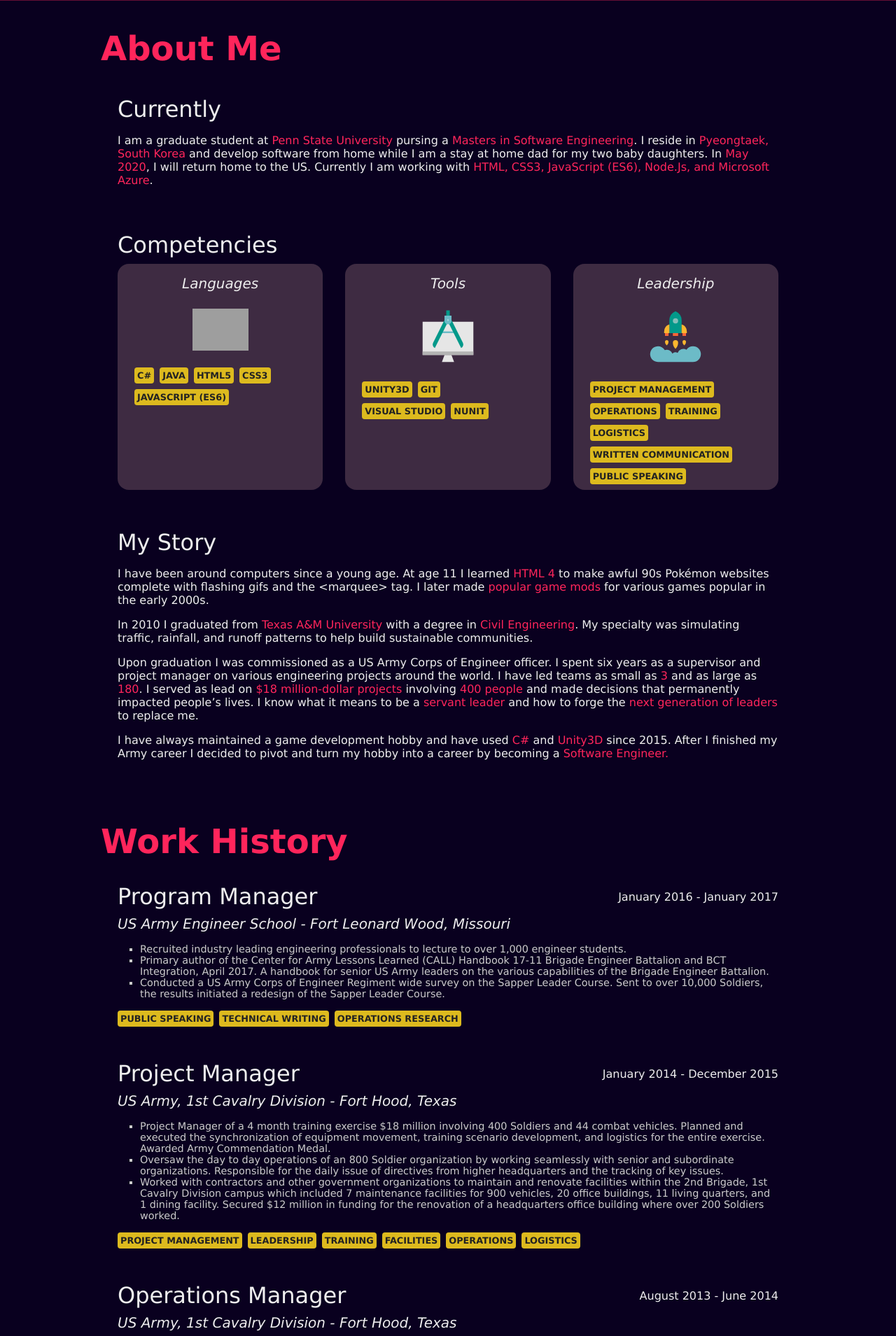
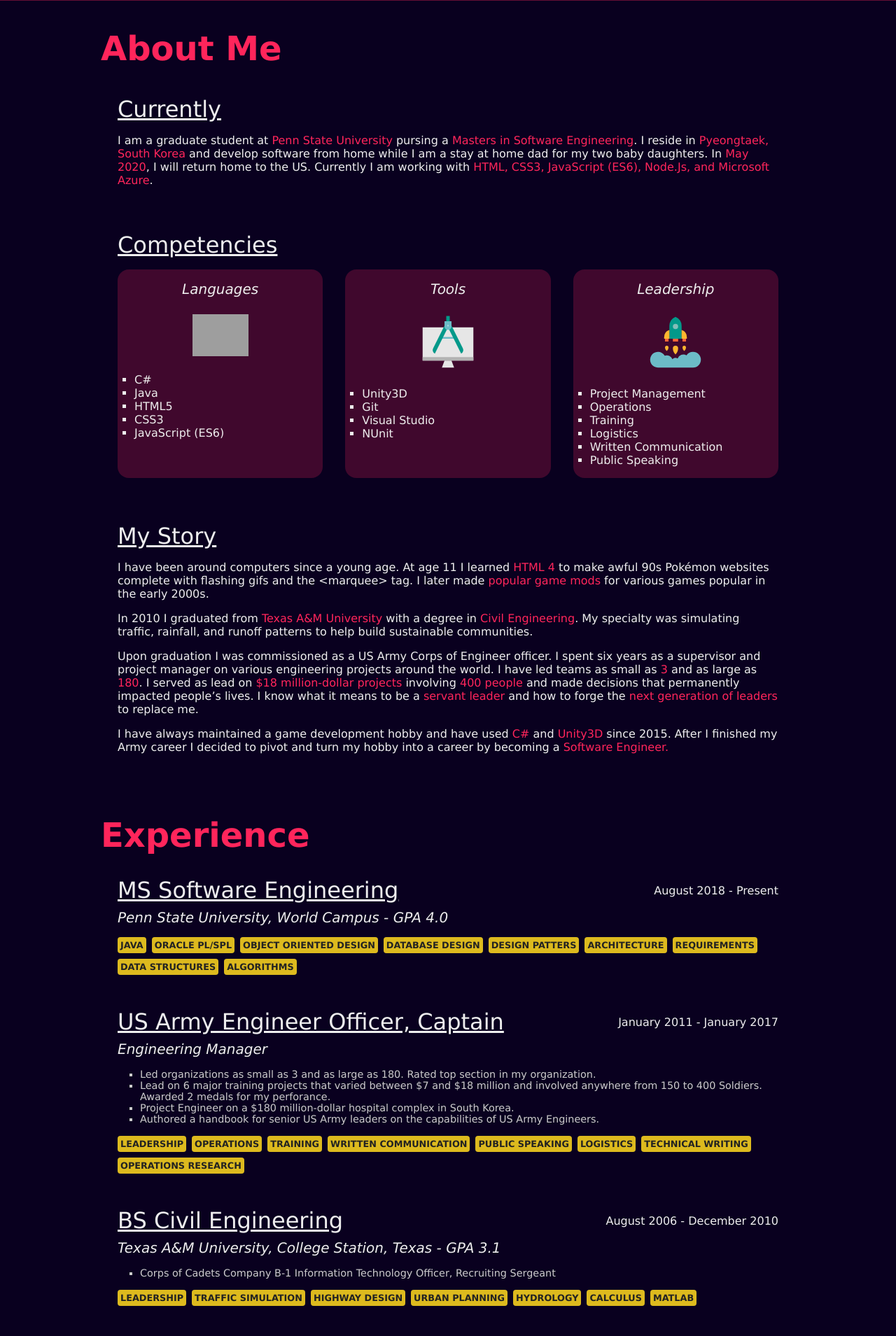
Before and after one commit to daleran/seandavis.dev, a PHP site: page / in a window 1280 px wide. Shown: the part 636-2545 px from the top of the page at 70% size. Run offline with PHP 8.4, Linux system fonts and the light colour scheme; some web fonts are replaced; grey boxes are pictures that could not be loaded.

Commit message:
Combined army exp, changed skill card color

```diff
--- a/css/main.css
+++ b/css/main.css
@@ -36,6 +36,7 @@
 h3{
   font-weight: bold;
   font-size: 1.5rem;
+  text-decoration: underline;
 }
 
 h4{
@@ -249,10 +250,10 @@
 }
 
 .skill-card{
-  background-color: #3e2b42;
+  background-color: #40082d;
   border-radius: 1rem;
   padding: 0.5rem;
-  margin: 0 1rem;
+  margin: 0.5rem 1rem;
 }
 
 .skill-card > h4{
@@ -261,10 +262,6 @@
 
 .indent-2{
   margin-left: 1rem;
-}
-
-.push-right{
-  margin-left: auto;
 }
 
 .contact-list{
@@ -342,4 +339,8 @@
     margin-left: 2rem;
   }
 
+  .push-right{
+    margin-left: auto;
+  }
+
 }
--- a/index.html
+++ b/index.html
@@ -60,7 +60,7 @@
             <div class="col-1 skill-card">
               <h4>Languages</h4>
               <img src="img/programming.svg" class="skill-pic">
-              <ul class="row-list cap-list v-padding-zero">
+              <ul>
                 <li>C#</li>
                 <li>Java</li>
                 <li>HTML5</li>
@@ -71,7 +71,7 @@
             <div class="col-1 skill-card">
               <h4>Tools</h4>
               <img src="img/architecture.svg" class="skill-pic">
-              <ul class="row-list cap-list v-padding-zero">
+              <ul>
                 <li>Unity3D</li>
                 <li>Git</li>
                 <li>Visual Studio</li>
@@ -81,7 +81,7 @@
             <div class="col-1 skill-card">
               <h4>Leadership</h4>
               <img src="img/launch.svg" class="skill-pic">
-              <ul class="row-list cap-list v-padding-zero">
+              <ul>
                 <li>Project Management</li>
                 <li>Operations</li>
                 <li>Training</li>
@@ -111,123 +111,7 @@
     <section id="experience">
       <div class="wrapper">
 
-        <h2>Work History</h2>
-        <article>
-          <div class="row-list">
-            <h3 class="v-padding-zero">Program Manager</h3>
-            <p class="push-right">January 2016 - January 2017</p>
-          </div>
-          <h4>US Army Engineer School - Fort Leonard Wood, Missouri</h4>
-          <ul class="indent-2 small-thin-font">
-            <li>Recruited industry leading engineering professionals to lecture to over 1,000 engineer students.</li>
-            <li>Primary author of the Center for Army Lessons Learned (CALL) Handbook 17-11 Brigade Engineer Battalion
-              and BCT Integration, April 2017. A handbook for senior US Army leaders on the various capabilities of the
-              Brigade Engineer Battalion.</li>
-            <li>Conducted a US Army Corps of Engineer Regiment wide survey on the Sapper Leader Course. Sent to over
-              10,000 Soldiers, the results initiated a redesign of the Sapper Leader Course.</li>
-          </ul>
-          <ul class="row-list cap-list v-padding-zero">
-            <li>Public Speaking</li>
-            <li>Technical Writing</li>
-            <li>Operations Research</li>
-          </ul>
-        </article>
-
-        <article>
-          <div class="row-list">
-            <h3 class="v-padding-zero">Project Manager</h3>
-            <p class="push-right">January 2014 - December 2015</p>
-          </div>
-          <h4>US Army, 1st Cavalry Division - Fort Hood, Texas</h4>
-          <ul class="indent-2 small-thin-font">
-            <li>Project Manager of a 4 month training exercise $18 million involving 400 Soldiers and 44 combat
-              vehicles. Planned and executed the synchronization of equipment movement, training scenario development,
-              and logistics for the entire exercise. Awarded Army Commendation Medal.</li>
-            <li>Oversaw the day to day operations of an 800 Soldier organization by working seamlessly with senior and
-              subordinate organizations. Responsible for the daily issue of directives from higher headquarters and the
-              tracking of key issues.</li>
-            <li>Worked with contractors and other government organizations to maintain and renovate facilities within
-              the 2nd Brigade, 1st Cavalry Division campus which included 7 maintenance facilities for 900 vehicles, 20
-              office buildings, 11 living quarters, and 1 dining facility. Secured $12 million in funding for the
-              renovation of a headquarters office building where over 200 Soldiers worked. </li>
-          </ul>
-          <ul class="row-list cap-list v-padding-zero">
-            <li>Project Management</li>
-            <li>Leadership</li>
-            <li>Training</li>
-            <li>Facilities</li>
-            <li>Operations</li>
-            <li>Logistics</li>
-          </ul>
-        </article>
-
-        <article>
-          <div class="row-list">
-            <h3 class="v-padding-zero">Operations Manager</h3>
-            <p class="push-right">August 2013 - June 2014</p>
-          </div>
-          <h4>US Army, 1st Cavalry Division - Fort Hood, Texas</h4>
-          <ul class="indent-2 small-thin-font">
-            <li>Led a team of 35 Soldiers in support of my Afghanistan deployed organization's US based operations.
-              Responsible for all training and the accountability and maintenance of $34 million in equipment. </li>
-            <li>Moved all company operations and equipment to new facilities while simultaneously reorganizing all
-              property with no loss. Served as the company commander for the 130 Soldier organization upon return from
-              Afghanistan for 60 days. Created new processes for company operations which built a solid foundation for
-              the company to operate. </li>
-          </ul>
-          <ul class="row-list cap-list v-padding-zero">
-            <li>Leadership</li>
-            <li>Public Speaking</li>
-            <li>Planning</li>
-          </ul>
-        </article>
-
-        <article>
-          <div class="row-list">
-            <h3 class="v-padding-zero">Engineering Manager</h3>
-            <p class="push-right">June 2012 - May 2013</p>
-          </div>
-          <h4>US Army, 2nd Infantry Division - Camp Hovey, South Korea</h4>
-          <ul class="indent-2 small-thin-font">
-            <li>Managed and led 35 US and Korean Soldiers in engineering operations within 20km of the Korean DMZ and
-              accountable for $6 million in equipment. Led my platoon through a month long high profile training
-              exercise while attached to an external organization. My organization was described as elite by Army.mil
-              News. During a 2 month platoon certification exercise, my platoon was rated the best out of 3 platoons for
-              conducting engineering operations. </li>
-            <li>Selected above 4 other managers to work a rotation at US Army Corps of Engineers Far East District on a
-              $180 million hospital and dental clinic construction project. I reviewed shop drawings, preformed
-              inspections with the QA team, and worked with Samsung Construction to correct deficiencies. Resolved a
-              major structural deficiency that resumed project work and kept future occupants of the facility safe.</li>
-          </ul>
-          <ul class="row-list cap-list v-padding-zero">
-            <li>Leadership</li>
-            <li>Project Managment</li>
-            <li>Civil Engineering</li>
-          </ul>
-        </article>
-
-        <article>
-          <div class="row-list">
-            <h3 class="v-padding-zero">Assistant Operations Manager</h3>
-            <p class="push-right">January 2011 - June 2012</p>
-          </div>
-          <h4>US Army, 2nd Infantry Division - Camp Hovey, South Korea</h4>
-          <ul class="indent-2 small-thin-font">
-            <li>Second in command of a 180 Soldier engineering company consisting of both US and Korean personnel. I ran
-              the day to day operations of the organization including all logistics, maintenance, and human resource
-              operations. </li>
-            <li>Project Manager for two separate $7 million one-month training exercises that certified all 180 Soldiers
-              on their equipment as well as planning and coordinating fuel, food, and ammunition in austere conditions.
-              Awarded Army Achievement Medal. </li>
-          </ul>
-          <ul class="row-list cap-list v-padding-zero">
-            <li>Operations</li>
-            <li>Logistics</li>
-            <li>Fleet Managment</li>
-          </ul>
-        </article>
-
-        <h2>Education</h2>
+        <h2>Experience</h2>
 
         <article>
             <div class="row-list">
@@ -245,6 +129,30 @@
               <li>Requirements</li>
               <li>Data Structures</li>
               <li>Algorithms</li>
+            </ul>
+          </article>
+
+        <article>
+          <div class="row-list">
+            <h3 class="v-padding-zero">US Army Engineer Officer, Captain</h3>
+            <p class="push-right">January 2011 - January 2017</p>
+          </div>
+          <h4>Engineering Manager</h4>
+          <ul class="indent-2 small-thin-font">
+            <li>Led organizations as small as 3 and as large as 180. Rated top section in my organization.</li>
+            <li>Lead on 6 major training projects that varied between $7 and $18 million and involved anywhere from 150 to 400 Soldiers. Awarded 2 medals for my perforance.</li>
+            <li>Project Engineer on a $180 million-dollar hospital complex in South Korea.</li>
+            <li>Authored a handbook for senior US Army leaders on the capabilities of US Army Engineers.</li>
+          </ul>
+          <ul class="row-list cap-list v-padding-zero">
+            <li>Leadership</li>
+            <li>Operations</li>
+            <li>Training</li>
+            <li>Written Communication</li>
+            <li>Public Speaking</li>
+            <li>Logistics</li>
+            <li>Technical Writing</li>
+            <li>Operations Research</li>
           </ul>
         </article>
 
@@ -279,7 +187,7 @@
             <h3 class="v-padding-zero">Personal Website</h3>
             <a href="https://github.com/daleran/seandavis.dev" class="btn-icon"><i class="icon-github"></i></a></li>
           </div>
-          <p class="indent-2 small-thin-font">
+          <p class="small-thin-font">
             Personal Website to host my projects. Written in pure HTML, CSS, and JavaScript with no dependencies as a
             learning exercise. Hosted on Microsoft Azure via CDN with Azure Pipelines continuous integration from
             GitHub.
```
Lines whose indentation alone changed are shown as unchanged.
